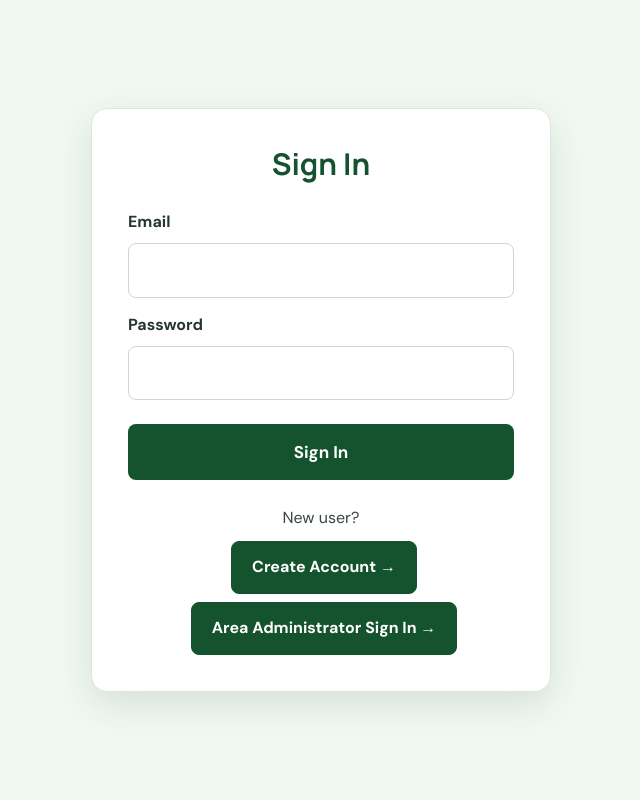
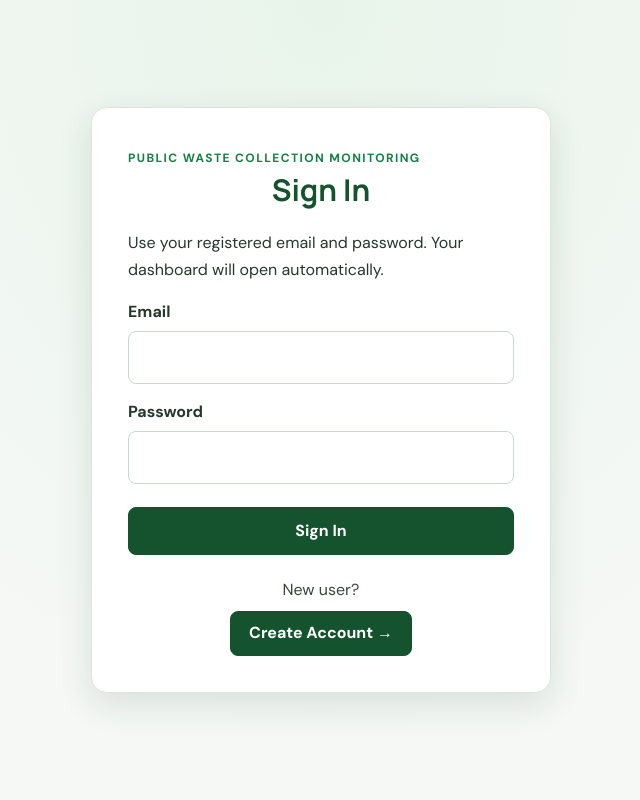
Before and after one commit to shreyankmrao-ux/public_waste_collection, a Flask app: page /login in a window 1280 px wide. Shown: the whole page, without its empty margins (319-959 px from the left). Run offline with Flask 3, Linux system fonts and the light colour scheme.

Commit message:
Integrated Area Admin login with existing sign-in system

```diff
--- a/app.py
+++ b/app.py
@@ -294,15 +294,25 @@ def login():
         user = conn.execute("""
             SELECT *
             FROM users
-            WHERE email = ? AND password = ?
+            WHERE email = ?
         """, (
             email,
-            password
         )).fetchone()
 
         conn.close()
 
+        password_matches = False
         if user:
+            stored_password = user["password"]
+            if stored_password.startswith(("scrypt:", "pbkdf2:")):
+                password_matches = check_password_hash(
+                    stored_password,
+                    password
+                )
+            else:
+                password_matches = stored_password == password
+
+        if user and password_matches:
 
             session["user_id"] = user["id"]
             session["name"] = user["name"]
@@ -351,39 +361,7 @@ def logout():
 
 @app.route("/area_admin_login", methods=["GET", "POST"])
 def area_admin_login():
-
-    if request.method == "POST":
-
-        email = request.form.get("email", "").strip()
-        password = request.form.get("password", "")
-
-        conn = get_db()
-
-        user = conn.execute("""
-            SELECT *
-            FROM users
-            WHERE email = ? AND role = 'area_admin'
-        """, (
-            email,
-        )).fetchone()
-
-        conn.close()
-
-        if (
-            user
-            and user["password"].startswith(("scrypt:", "pbkdf2:"))
-            and check_password_hash(user["password"], password)
-        ):
-
-            session["user_id"] = user["id"]
-            session["name"] = user["name"]
-            session["role"] = user["role"]
-
-            return redirect(url_for("area_admin_dashboard"))
-
-        flash("Invalid Area Administrator email or password.")
-
-    return render_template("area_admin_login.html")
+    return redirect(url_for("login"))
 
 
 # =========================================================
@@ -542,7 +520,7 @@ def is_approved_pincode(pincode):
 def area_admin_required():
 
     if session.get("role") != "area_admin":
-        return redirect(url_for("area_admin_login"))
+        return redirect(url_for("login"))
 
     return None
 
--- a/templates/index.html
+++ b/templates/index.html
@@ -28,7 +28,6 @@
     <a href="#features">Features</a>
     <a href="#how-it-works">How It Works</a>
     <a href="{{ url_for('login') }}" class="nav-login">Sign In</a>
-    <a href="{{ url_for('area_admin_login') }}" class="nav-login">Area Admin</a>
     <a href="{{ url_for('register') }}" class="nav-cta">Create Account <span>→</span></a>
 </nav>
 
--- a/templates/login.html
+++ b/templates/login.html
@@ -11,132 +11,15 @@
 
     <link rel="stylesheet" href="{{ url_for('static', filename='style.css') }}">
 
-    <style>
-        .auth-page {
-            width: 100%;
-            min-height: 100vh;
-            padding: 50px 24px;
-            display: flex;
-            justify-content: center;
-            align-items: center;
-            box-sizing: border-box;
-            background: #f1f8f2;
-            font-family: 'DM Sans', Arial, sans-serif;
-        }
-
-        .auth-page .container.small {
-            width: 100%;
-            max-width: 460px;
-            margin: 0 auto;
-            padding: 36px;
-            box-sizing: border-box;
-            background: #ffffff;
-            border-radius: 16px;
-            box-shadow: 0 12px 35px rgba(16, 61, 43, 0.12);
-        }
-
-        .auth-page h2 {
-            font-family: 'Manrope', sans-serif;
-            font-size: 30px;
-            color: #14532d;
-            text-align: center;
-            margin-bottom: 26px;
-        }
-
-        .auth-page label {
-            display: block;
-            font-size: 16px;
-            font-weight: 700;
-            margin: 14px 0 8px;
-            color: #26382d;
-        }
-
-        .auth-page input {
-            width: 100%;
-            padding: 13px 14px;
-            margin-bottom: 12px;
-            border: 1px solid #cbd8ce;
-            border-radius: 8px;
-            box-sizing: border-box;
-            font-size: 16px;
-        }
-
-        .auth-page input:focus {
-            outline: 2px solid #9ac8a5;
-            border-color: #14532d;
-        }
-
-        .auth-page form button {
-            width: 100%;
-            padding: 14px;
-            margin-top: 12px;
-            border: none;
-            border-radius: 8px;
-            background: #14532d;
-            color: white;
-            font-size: 17px;
-            font-weight: 700;
-            cursor: pointer;
-        }
-
-        .auth-page form button:hover {
-            background: #103d2b;
-        }
-
-        .auth-page .auth-switch {
-            margin-top: 24px;
-            text-align: center;
-            font-size: 16px;
-            line-height: 1.8;
-            color: #37483c;
-        }
-
-        .auth-page .auth-switch a {
-            display: inline-flex;
-            align-items: center;
-            justify-content: center;
-            margin: 8px 0 0 6px;
-            padding: 11px 20px;
-            border: 1px solid #14532d;
-            border-radius: 8px;
-            background: #14532d;
-            color: #ffffff;
-            font-size: 16px;
-            font-weight: 700;
-            text-decoration: none;
-        }
-
-        .auth-page .auth-switch a:hover {
-            background: #d6c28a;
-            border-color: #d6c28a;
-            color: #103d2b;
-        }
-
-        .auth-page .message {
-            margin: 10px 0;
-            padding: 12px;
-            border-radius: 8px;
-            font-size: 15px;
-            overflow-wrap: anywhere;
-        }
-
-        @media (max-width: 480px) {
-            .auth-page {
-                padding: 24px 16px;
-            }
-
-            .auth-page .container.small {
-                padding: 24px 20px;
-            }
-        }
-    </style>
 </head>
 
 <body>
 <div class="auth-page">
     <div class="container small">
 
+        <span class="eyebrow">PUBLIC WASTE COLLECTION MONITORING</span>
         <h2>Sign In</h2>
+        <p>Use your registered email and password. Your dashboard will open automatically.</p>
 
         {% with messages = get_flashed_messages() %}
             {% for message in messages %}
@@ -146,19 +29,17 @@
 
         <form method="POST">
             <label for="email">Email</label>
-            <input type="email" id="email" name="email" required>
+            <input type="email" id="email" name="email" autocomplete="username" required>
 
             <label for="password">Password</label>
-            <input type="password" id="password" name="password" required>
+            <input type="password" id="password" name="password" autocomplete="current-password" required>
 
             <button type="submit">Sign In</button>
         </form>
 
         <p class="auth-switch">
             New user?<br>
-            <a href="/register">Create Account →</a>
-            <br>
-            <a href="{{ url_for('area_admin_login') }}">Area Administrator Sign In →</a>
+            <a href="{{ url_for('register') }}">Create Account →</a>
         </p>
 
     </div>
```
